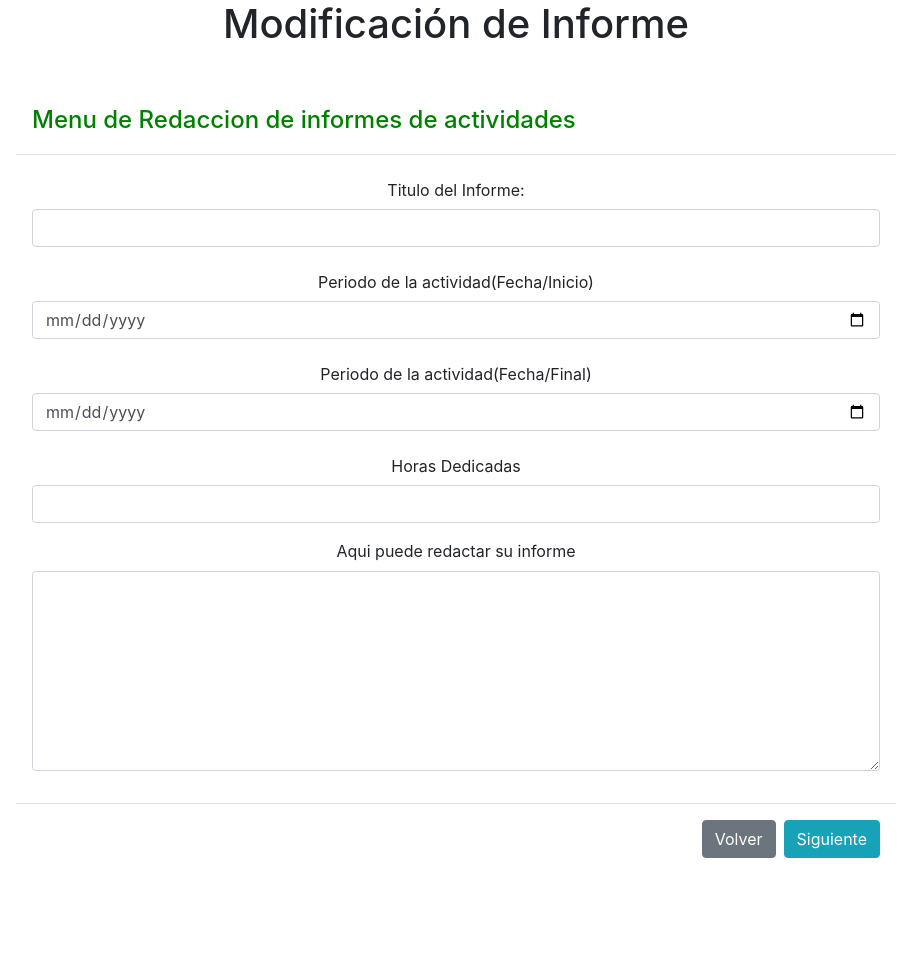
After one commit to wpujay20/SISTEMA_MENSAJE, a PHP site: the page made by Vistas/(colaborador)_modificar_informe.php in a window 1280 px wide. The commit adds this page. Shown: the whole page, without its empty margins (184-1095 px from the left). Run offline with PHP 8.4, Linux system fonts and the light colour scheme; the template is opened without the code that fills it, so the values that code supplies are empty; the visitor is signed in with stand-in values (Sample User, id 1); some libraries are stand-ins or nearby versions.

Commit message:
commit
edit informes

```diff
--- a/CONTROLADOR/ColaboradorControlador.php
+++ b/CONTROLADOR/ColaboradorControlador.php
@@ -253,7 +253,6 @@ switch ($opciones) {
         }
 
      case 8: { //   ELIMINACION DE UNA ACTIVIDAD DE RUBROS PRODUCTOS
-
             $msj = $_REQUEST['msj'];
             if($msj==1){
 
@@ -273,6 +272,11 @@ switch ($opciones) {
 
             break;
         }
+        //Wilson: ir a modificar  Informe
+    case 9:
+
+             echo '<script> document.location.href="../Vistas/(colaborador)_modificar_informe.php";</script>';
+             break;
 
 
 }
--- /dev/null
+++ b/Vistas/(colaborador)_modificar_informe.php
@@ -0,0 +1,98 @@
+<?php
+session_start();
+if (!isset($_SESSION["nombre"])) {
+    echo '<script> document.location.href="../index.php";</script>';
+}else{
+	$id_informe=$_REQUEST['id_informe'];
+	$titulo=$_REQUEST['titulo'];
+	$area=$_REQUEST['area'];
+	$fecha=$_REQUEST['fecha'];
+	$periofoIni=$_REQUEST['periofoIni'];
+	$periodoFin=$_REQUEST['periodoFin'];
+	$periodoHoras=$_REQUEST['periodoHoras'];
+	$estado=$_REQUEST['estado'];
+?>
+
+<!DOCTYPE html>
+<html>
+<head lang="es">
+	<title>modificación de Informe</title>
+	        <!-- Required meta tags -->
+        <meta charset="utf-8">
+        <meta name="viewport" content="width=device-width, initial-scale=1.0">
+
+        <!-- Validate css-->
+        <link href="../CSS/EstiloRegister.css" rel="stylesheet">
+
+        <!-- Bootstrap CSS -->
+        <link rel="stylesheet" href="https://stackpath.bootstrapcdn.com/bootstrap/4.5.0/css/bootstrap.min.css" integrity="sha384-9aIt2nRpC12Uk9gS9baDl411NQApFmC26EwAOH8WgZl5MYYxFfc+NcPb1dKGj7Sk" crossorigin="anonymous">
+
+        <!--datables CSS basico-->
+        <link rel="stylesheet" type="text/css" href="../datatables/datatables.min.css"/>
+        <!--datables estilo bootstrap 4 CSS-->
+        <link rel="stylesheet"  type="text/css" href="../datatables/DataTables-1.10.18/css/dataTables.bootstrap4.min.css">
+        <title>Menú</title>
+        <script src="https://ajax.googleapis.com/ajax/libs/jquery/2.1.1/jquery.min.js"></script>
+
+        <script src="../js/jquery.validate.min.js"></script>
+</head>
+<body>
+	<center>
+		<h1>Modificación de Informe</h1>
+		 <form name="formRedaccion" id="formInsertar" action="../CONTROLADOR/ColaboradorControlador.php?op=2&tipo_Actividad=<?php echo $id_tipo_actividad;?>" method="post">
+
+            <div style="padding: 30px 200px 100px 200px ; ">
+
+                <div class="modal-header">
+
+                    <strong> <h4 style="color: green;"class="modal-title" id="exampleModalLabel">Menu de Redaccion de informes de actividades <?php echo $nombre;?></h4></strong>
+                </div>
+                <div class="modal-body">
+
+                    <div class="form-group">
+                        <label for="recipient-name" class="col-form-label">Titulo del Informe:</label>
+                        <input  name="titulo" type="text" class="form-control" id="titulo">
+                    </div>
+
+                    <div class="form-group">
+                        <label for="recipient-name" class="col-form-label">Periodo de la actividad(Fecha/Inicio)</label>
+                        <input name="fecha_ini"  type="date" class="form-control" id="fecha_ini">
+                    </div>
+                    <div class="form-group">
+                        <label for="recipient-name" class="col-form-label">Periodo de la actividad(Fecha/Final)</label>
+                        <input name="fecha_fin"  type="date" class="form-control" id="fecha_fin">
+                    </div>
+
+                    <div class="form-group">
+                        <label for="recipient-name" class="col-form-label">Horas Dedicadas</label>
+                        <input  name="horas" type="text" class="form-control" id="horas">
+                    </div>
+
+                    <div class="form-group" >
+                        <label>Aqui puede redactar su informe </label>
+                        <textarea  style="height: 200px;" name="descripcion_informe" class="form-control" id="descripcion_informe"></textarea>
+                    </div>
+
+                </div>
+
+                <div class="modal-footer">
+
+                    <a href="EmpleadoPrincipal.php" class="btn btn-secondary" >Volver</a>
+                    <input type="submit" value="Siguiente" id="boton" class="btn btn-info">
+
+                </div>
+            </div>
+
+        </form>
+
+
+	</center>
+<?php }?>
+    <!-- datatables JS -->
+    <script type="text/javascript" src="../datatables/datatables.min.js"></script>
+
+    <script type="text/javascript" src="../jquery/main.js"></script>
+
+
+</body>
+</html>
```
Also changed, not shown: DAO/ColaboradorDAO.php (+28 -0 lines), Vistas/EmpleadoPrincipal.php (+10 -6 lines).
